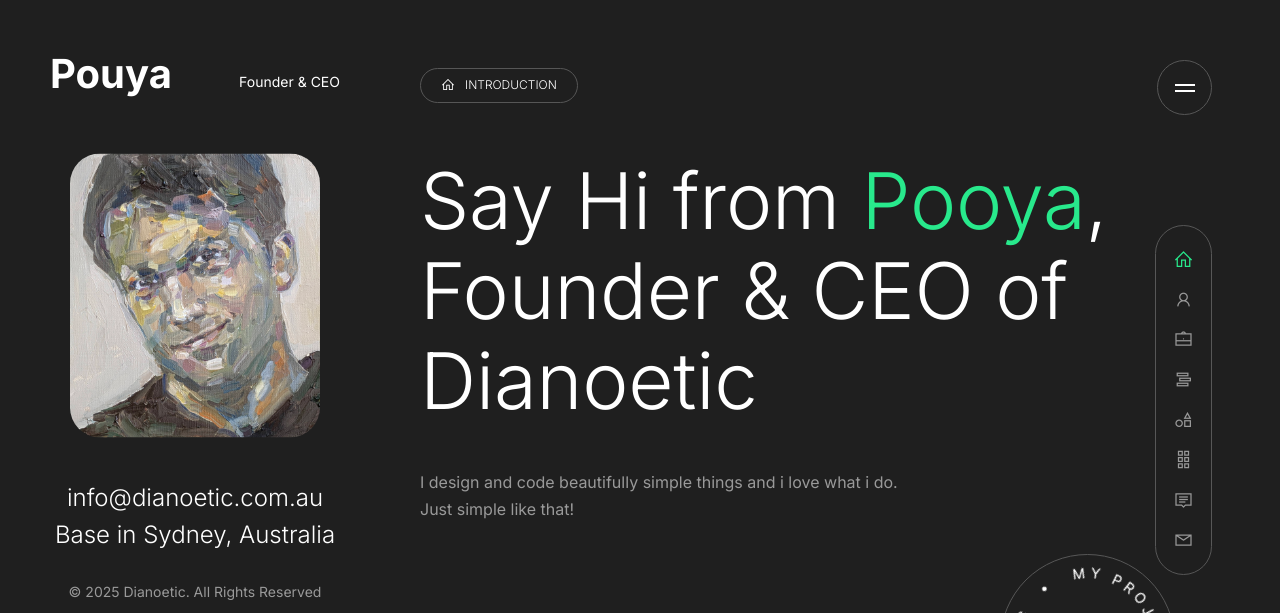
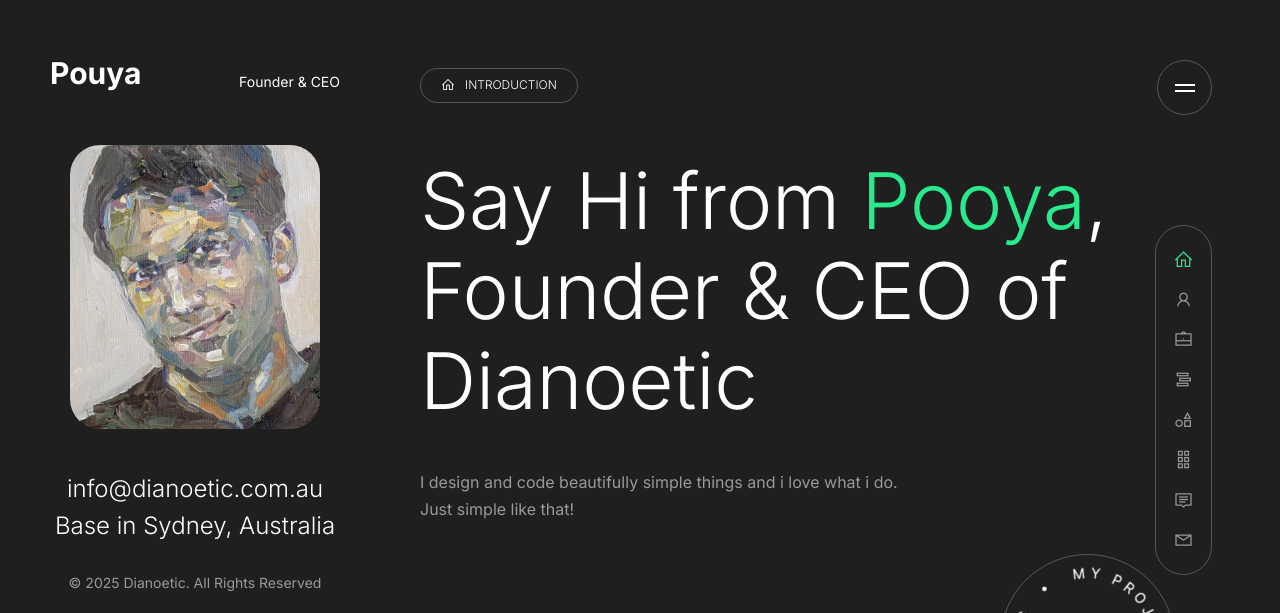
Before and after one commit to SemicolonDG/semicolondg.github.io, a website: page index.html in a window 1280 px wide. Shown: the top 613 px of the page. Drawn offline with nearby package versions, Linux system fonts and the light colour scheme; some packages are replaced by stand-ins of ours; a script that the page names is missing.

Commit message:
Update index.html

```diff
--- a/index.html
+++ b/index.html
@@ -164,7 +164,7 @@
   <div class="left-sidebar">
     <div class="sidebar-header d-flex align-items-center justify-content-between">
      <!-- <img src="./assets/images/logo.png" alt="Logo">-->
-      <span style="font-size: 40px; color:#fff;"><p><b>Pouya</b></p></span>
+      <span style="font-size: 30px; color:#fff;"><p><b>Pouya</b></p></span>
       <span class="designation">Founder &amp; CEO</span>
     </div>
     <img class="me" src="./assets/images/pooya_karambakhsh.jpg" alt="Me">
```
